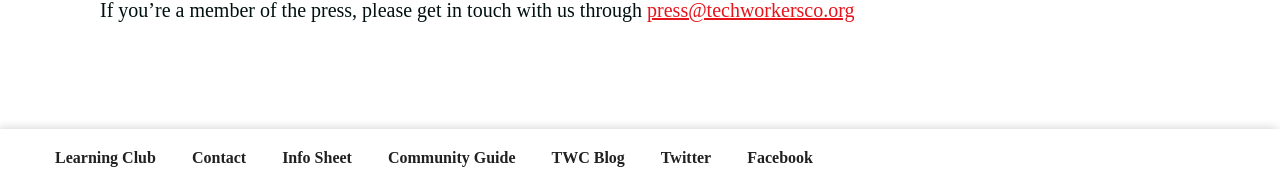
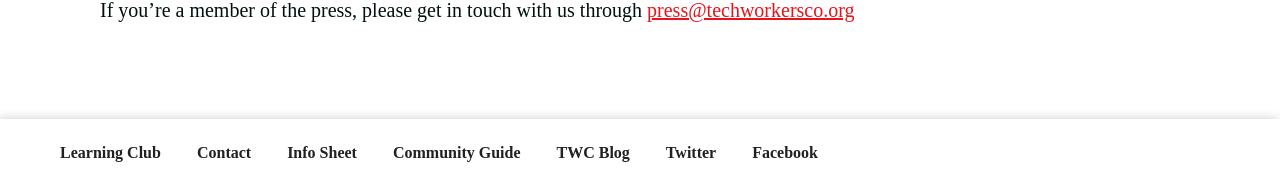
Before and after one commit to techworkersco/twc-site, a Jekyll site: the page built from index.md, in a window 1280 px wide and 1400 px high, scrolled down 427 px. Shown: the part 1215-1397 px from the top of the window. Built offline with Jekyll 4.4.1, drawn with Linux system fonts in a browser that asks for light colours; nearby versions of some CDN libraries.

Commit message:
footer change3

```diff
--- a/assets/css/main.scss
+++ b/assets/css/main.scss
@@ -294,7 +294,7 @@
   footer ul {
     list-style-type: none;
     // padding-left: 2em;
-    margin: 0.75em;
+    margin: 1em;
   }
 
     footer li {
```
